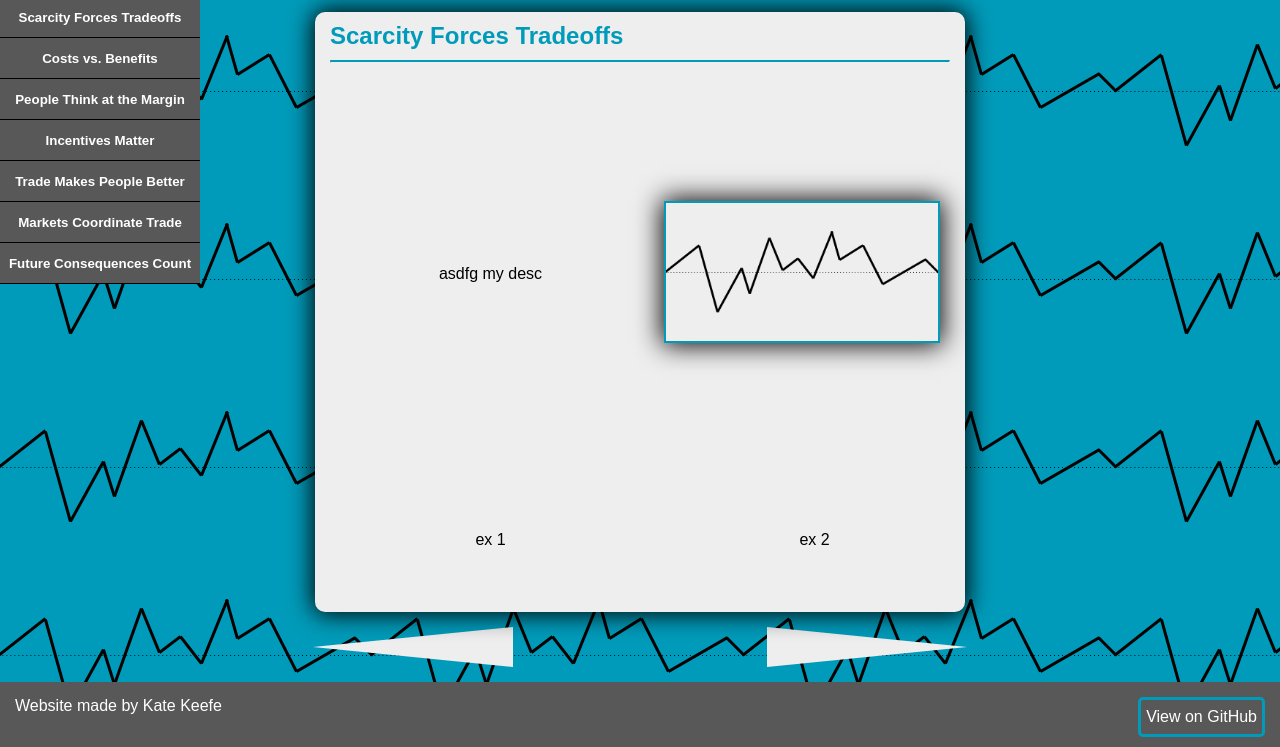
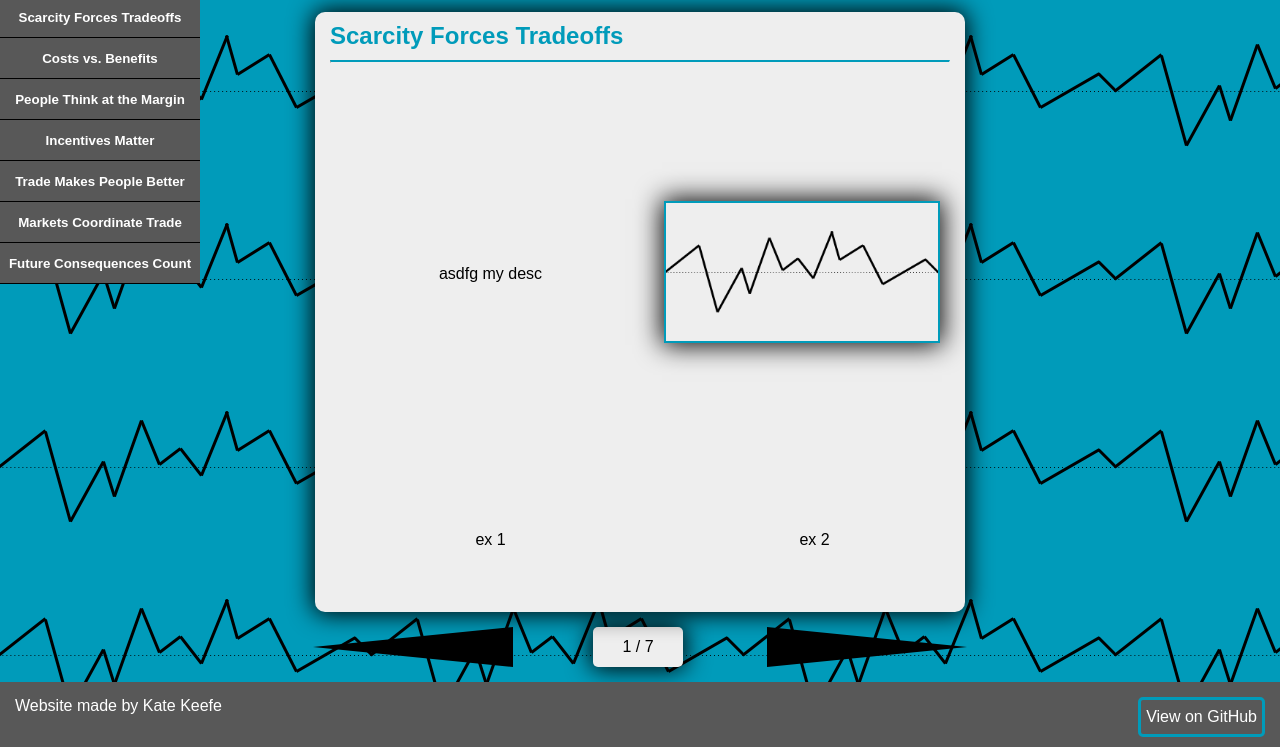
Before and after one commit to Kmek/Economics7Principles, a plain HTML site: page index.html in a window 1280 px wide. Shown: the part 88-835 px from the top of the page. Drawn offline with Linux system fonts and the light colour scheme.

Commit message:
Add counter to slides

```diff
--- a/index.html
+++ b/index.html
@@ -68,6 +68,9 @@
 
                 <div style="width: 100%; height: 40px; padding-top: 15px;">
                     <div id="back"></div>
+                    <div id="slideCountDiv" class="shadow">
+                        <p><span id="slidesCount">1</span> / <span id="slidesTotal">7</span></p>
+                    </div>
                     <div id="forward"></div>
                 </div>
 
--- a/script.js
+++ b/script.js
@@ -32,6 +32,9 @@ function loadSlide(slide, info) {
     slide.children[2].rows[1].cells[1].firstChild.innerHTML = info.example2
     // Color
     changeAccent(info.color)
+
+    // Change current slide number
+    document.getElementById("slidesCount").innerHTML = slideIndex + 1
 }
 
 /******************** Move the Slides ********************/
--- a/slides.js
+++ b/slides.js
@@ -52,3 +52,5 @@ var slides = [{
     example2: "ex 2",
     color: "#21b08f"
 }]
+
+document.getElementById("slidesTotal").innerHTML = slides.length
--- a/styles.css
+++ b/styles.css
@@ -140,8 +140,10 @@ h1, h2, h3, h4 {
 p {
 	font-size: 16px;
 	line-height: 24px;
-	text-indent: 25px;
-	margin: 5px 0;
+}
+.slide p {
+    text-indent: 25px;
+    margin: 5px 0;
 }
 
 mark {
@@ -264,21 +266,13 @@ input[type=number]::-webkit-outer-spin-button {
     transition-duration: 2.0s;
 }
 
+.transition, .slide, .slide hr, .slide h2, .slide img {
+    transition-duration: 2.0s;
+}
 .hiddenSlide {
     height: 0;
     visibility: hidden;
 }
-
-/* .leftSide {
-    left: -600px;
-}
-.centerSlide {
-    left: calc(50% - 325px);
-}
-.rightSide {
-    right: -700px;
-    border-color: green;
-} */
 
 .slide h2 {
     margin-left: 15px;
@@ -286,18 +280,18 @@ input[type=number]::-webkit-outer-spin-button {
     padding-top: 10px;
 }
 
-.transition, .slide, .slide hr, .slide h2, .slide img {
-    transition-duration: 2.0s;
+#slideCountDiv {
+    background-color: #eee;
+    height: 32px;
+    width: 90px;
+    padding-top: 8px;
+    margin-left: 80px;
+    float: left;
+    text-align: center;
+    border-radius: 5px;
+
+    /* border: 1px solid black; */
 }
-
-.noTransition {
-    transition-duration: 0s;
-    transition: none !important;
-}
-
-/* .slide h2, .slide hr {
-    visibility: inherit;
-} */
 
 /********** Arrow Buttons **********/
 #back {
@@ -310,10 +304,10 @@ input[type=number]::-webkit-outer-spin-button {
     height: 0;
     border-style: solid;
     border-width: 20px 200px 20px 0;
-    border-color: transparent #eee transparent transparent;
+    border-color: transparent black transparent transparent;
 }
 #back:hover {
-    border-color: transparent black transparent transparent;
+    border-color: transparent #727272 transparent transparent;
 }
 
 #forward {
@@ -326,8 +320,9 @@ input[type=number]::-webkit-outer-spin-button {
     height: 0;
     border-style: solid;
     border-width: 20px 0 20px 200px;
-    border-color: transparent transparent transparent #eee;
+    border-color: transparent transparent transparent black;
 }
 #forward:hover {
-    border-color: transparent transparent transparent black;
+    border-color: transparent transparent transparent #727272;
 }
+/* #383838 */
```
